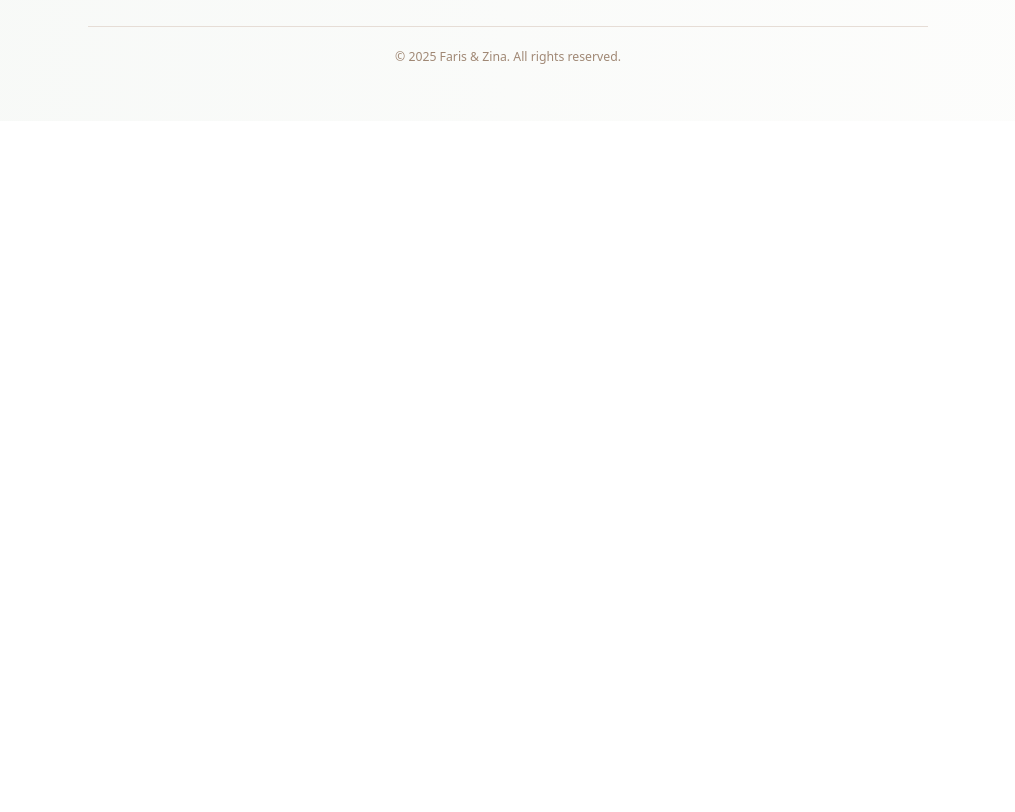
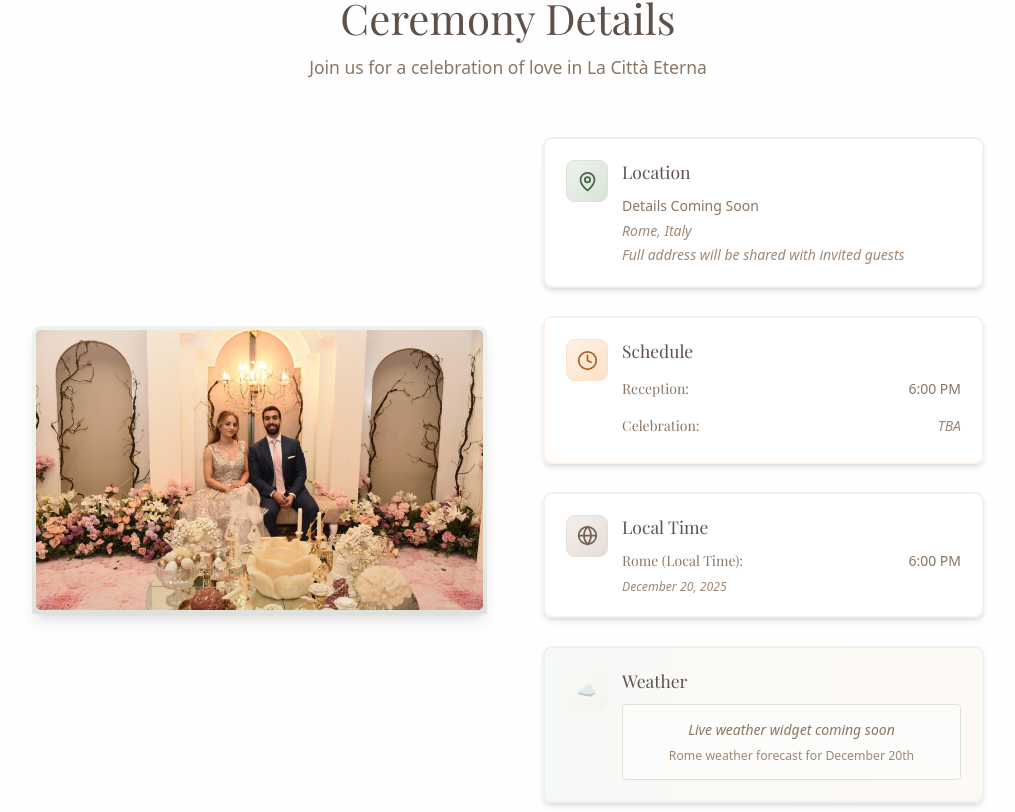
Before and after one commit to jamilfaisal/Wedding-RSVP-Website, a Next.js app: page / in a window 1280 px wide. Shown: the part 1468-2280 px from the top of the page, without its empty margins (132-1147 px from the left). Before the commit the page ends 1589 px from the top, so only its background shows below. Built offline with nearby package versions, Linux system fonts and the light colour scheme; no server answers.

Commit message:
feat: add ceremony info section

```diff
--- a/src/components/layout/header/header-wedding-logo.tsx
+++ b/src/components/layout/header/header-wedding-logo.tsx
@@ -1,5 +1,5 @@
 import { WeddingInfo } from '../types';
-import { formatDateToLocaleString } from '../utils';
+import { formatDateToMonthDayYear } from '../utils';
 
 function HeaderWeddingLogo({ brideFirstName, groomFirstName, weddingStartDate }: WeddingInfo) {
   return (
@@ -11,7 +11,7 @@ function HeaderWeddingLogo({ brideFirstName, groomFirstName, weddingStartDate }:
         {groomFirstName} & {brideFirstName}
       </div>
       <div className="text-xs text-brown-600 font-light tracking-wide">
-        {formatDateToLocaleString(weddingStartDate)}
+        {formatDateToMonthDayYear(weddingStartDate)}
       </div>
     </div>
   );
--- /dev/null
+++ b/src/components/layout/home-page/ceremony-info/ceremony-info.tsx
@@ -0,0 +1,141 @@
+import { MapPin, Clock, Globe } from 'lucide-react';
+import ceremonyPhoto from '/public/images/ceremony-photo.png';
+import floralIllustration from '/public/images/floral-illustration.png';
+import ImageWithFallback from '../image-with-fallback';
+import { WeddingInfo } from '../../types';
+import { extractTimeFromDate, formatDateToMonthDayYear } from '../../utils';
+import WeatherWidget from './weather-widget';
+
+function CeremonyInfo({ weddingInfo }: { weddingInfo: WeddingInfo }) {
+  return (
+    <section id="ceremony" className="py-20 bg-gradient-to-b from-white to-sage-50/20">
+      <div className="max-w-6xl mx-auto px-8">
+        {renderSectionHeader()}
+
+        <div className="grid lg:grid-cols-2 gap-12 items-center">
+          {/* Venue Image */}
+          {renderVenueImage()}
+
+          <div className="space-y-8 lg:pl-4">
+            {renderVenueLocation(weddingInfo)}
+            {renderWeddingStartTimes(weddingInfo)}
+            {renderLocalStartTime(weddingInfo)}
+
+            <WeatherWidget />
+          </div>
+        </div>
+      </div>
+    </section>
+  );
+}
+
+function renderLocalStartTime(weddingInfo: WeddingInfo) {
+  return (
+    <div className="bg-white rounded-lg p-6 shadow-md border-2 border-brown-100">
+      <div className="flex items-start space-x-4">
+        <div className="w-12 h-12 bg-gradient-to-br from-brown-100 to-brown-200 rounded-lg flex items-center justify-center flex-shrink-0 border border-brown-200">
+          <Globe className="w-6 h-6 text-brown-700" />
+        </div>
+        <div className="flex-1">
+          <h4 className="text-xl font-serif text-brown-800 mb-3">Local Time</h4>
+          <div className="space-y-2 text-brown-600">
+            <div className="flex justify-between items-center">
+              <span className="font-serif">{weddingInfo.weddingCity} (Local Time):</span>
+              <span className="font-light">
+                {extractTimeFromDate(weddingInfo.weddingStartDate)}
+              </span>
+            </div>
+            <p className="text-sm text-brown-500 italic mt-2">
+              {formatDateToMonthDayYear(weddingInfo.weddingStartDate)}
+            </p>
+          </div>
+        </div>
+      </div>
+    </div>
+  );
+}
+
+function renderWeddingStartTimes(weddingInfo: WeddingInfo) {
+  return (
+    <div className="bg-white rounded-lg p-6 shadow-md border-2 border-orange-100">
+      <div className="flex items-start space-x-4">
+        <div className="w-12 h-12 bg-gradient-to-br from-orange-100 to-orange-200 rounded-lg flex items-center justify-center flex-shrink-0 border border-orange-200">
+          <Clock className="w-6 h-6 text-orange-700" />
+        </div>
+        <div className="flex-1">
+          <h4 className="text-xl font-serif text-brown-800 mb-3">Schedule</h4>
+          <div className="text-brown-600 leading-relaxed space-y-2">
+            <div className="flex justify-between items-center py-1">
+              <span className="font-serif">Reception:</span>
+              <span className="font-light">
+                {extractTimeFromDate(weddingInfo.weddingStartDate)}
+              </span>
+            </div>
+            <div className="flex justify-between items-center py-1">
+              <span className="font-serif">Celebration:</span>
+              <span className="font-light italic text-brown-500">TBA</span>
+            </div>
+          </div>
+        </div>
+      </div>
+    </div>
+  );
+}
+
+function renderVenueLocation(weddingInfo: WeddingInfo) {
+  return (
+    <div className="bg-white rounded-lg p-6 shadow-md border-2 border-sage-100">
+      <div className="flex items-start space-x-4">
+        <div className="w-12 h-12 bg-gradient-to-br from-sage-100 to-sage-200 rounded-lg flex items-center justify-center flex-shrink-0 border border-sage-200">
+          <MapPin className="w-6 h-6 text-sage-700" />
+        </div>
+        <div className="flex-1">
+          <h4 className="text-xl font-serif text-brown-800 mb-3">Location</h4>
+          <div className="text-brown-600 leading-relaxed space-y-1">
+            <p className="font-medium">Details Coming Soon</p>
+            <p className="text-brown-500 italic">
+              {weddingInfo.weddingCity}, {weddingInfo.weddingCountry}
+            </p>
+            <p className="text-brown-500 italic">Full address will be shared with invited guests</p>
+          </div>
+        </div>
+      </div>
+    </div>
+  );
+}
+
+function renderVenueImage() {
+  return (
+    <div className="relative">
+      <div className="rounded-lg overflow-hidden shadow-lg border-4 border-sage-100">
+        <ImageWithFallback
+          src={ceremonyPhoto}
+          alt="Wedding ceremony setup with beautiful floral arrangements and elegant decor"
+          className="w-full h-80 object-cover"
+        />
+        <div className="absolute inset-0 bg-gradient-to-t from-brown-900/10 via-transparent to-transparent"></div>
+      </div>
+    </div>
+  );
+}
+
+function renderSectionHeader() {
+  return (
+    <div className="text-center mb-16">
+      <div className="flex items-center justify-center mb-8">
+        <ImageWithFallback
+          src={floralIllustration}
+          alt="Floral Decoration"
+          className="w-80 h-auto opacity-90"
+        />
+      </div>
+
+      <h2 className="text-4xl md:text-5xl font-serif text-brown-800 mb-4">Ceremony Details</h2>
+      <p className="text-xl text-brown-600 max-w-2xl mx-auto leading-relaxed font-light">
+        Join us for a celebration of love in La Città Eterna
+      </p>
+    </div>
+  );
+}
+
+export default CeremonyInfo;
--- /dev/null
+++ b/src/components/layout/home-page/ceremony-info/weather-widget.tsx
@@ -0,0 +1,27 @@
+// TODO: Implement Weather API integration
+function WeatherWidget() {
+  return (
+    <div className="bg-gradient-to-r from-sage-50 to-orange-50 rounded-lg p-6 shadow-md border-2 border-sage-100">
+      <div className="flex items-start space-x-4">
+        <div className="w-12 h-12 bg-gradient-to-br from-ivory-200 to-ivory-300 rounded-lg flex items-center justify-center flex-shrink-0 border border-ivory-300">
+          <div className="w-6 h-6 text-brown-700 flex items-center justify-center">
+            <span className="text-lg">☁️</span>
+          </div>
+        </div>
+        <div className="flex-1">
+          <h4 className="text-xl font-serif text-brown-800 mb-3">Weather</h4>
+          <div className="bg-ivory-100/80 rounded p-4 border border-sage-200">
+            <p className="text-brown-600 font-light text-center italic">
+              Live weather widget coming soon
+            </p>
+            <p className="text-brown-500 text-sm text-center mt-2">
+              Rome weather forecast for December 20th
+            </p>
+          </div>
+        </div>
+      </div>
+    </div>
+  );
+}
+
+export default WeatherWidget;
--- a/src/components/layout/home-page/hero-section/hero-section.tsx
+++ b/src/components/layout/home-page/hero-section/hero-section.tsx
@@ -6,7 +6,7 @@ import BotanicalDecoration from './botanical-decoration';
 import ArabicVerse from './arabic-verse';
 import WeddingCountdown from './wedding-countdown/wedding-countdown';
 import SaveTheDate from './save-the-date';
-import { extractTimeFromDate, formatDateToLocaleString } from '../../utils';
+import { extractTimeFromDate, formatDateToMonthDayYear } from '../../utils';
 
 function HeroSection({ weddingInfo }: { weddingInfo: WeddingInfo }) {
   const [isVisible, setIsVisible] = useState(false);
@@ -95,7 +95,7 @@ function renderWeddingDateCard(weddingInfo: WeddingInfo) {
             className="text-3xl md:text-4xl text-sage-700"
             style={{ fontFamily: 'var(--font-harrington)' }}
           >
-            {formatDateToLocaleString(weddingInfo.weddingStartDate)}
+            {formatDateToMonthDayYear(weddingInfo.weddingStartDate)}
           </p>
           <div className="w-4 h-px bg-sage-300"></div>
         </div>
--- a/src/components/layout/utils.ts
+++ b/src/components/layout/utils.ts
@@ -3,7 +3,7 @@ export function checkIsHomePage(pathname: string): boolean {
 }
 
 // Output example: December 20, 2025
-export function formatDateToLocaleString(date: Date): string {
+export function formatDateToMonthDayYear(date: Date): string {
   return date.toLocaleDateString('en-US', {
     year: 'numeric',
     month: 'long',
--- a/src/components/pages/home-page.tsx
+++ b/src/components/pages/home-page.tsx
@@ -1,11 +1,13 @@
 'use client';
 import { WeddingInfo } from '../layout/types';
 import HeroSection from '../layout/home-page/hero-section/hero-section';
+import CeremonyInfo from '../layout/home-page/ceremony-info/ceremony-info';
 
 function HomePage({ weddingInfo }: { weddingInfo: WeddingInfo }) {
   return (
     <div>
       <HeroSection weddingInfo={weddingInfo} />
+      <CeremonyInfo weddingInfo={weddingInfo} />
     </div>
   );
 }
```
Also changed, not shown: public/images/ceremony-photo.png (added), public/images/floral-illustration.png (added).
